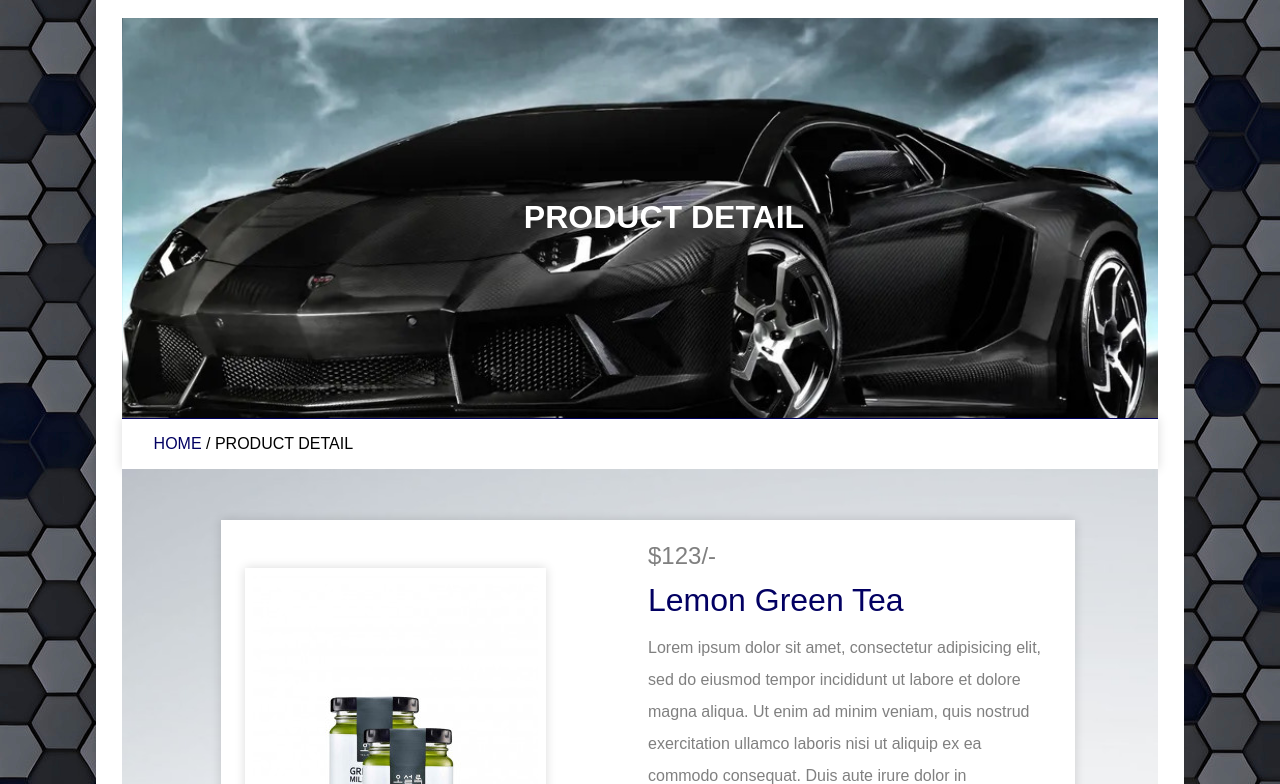
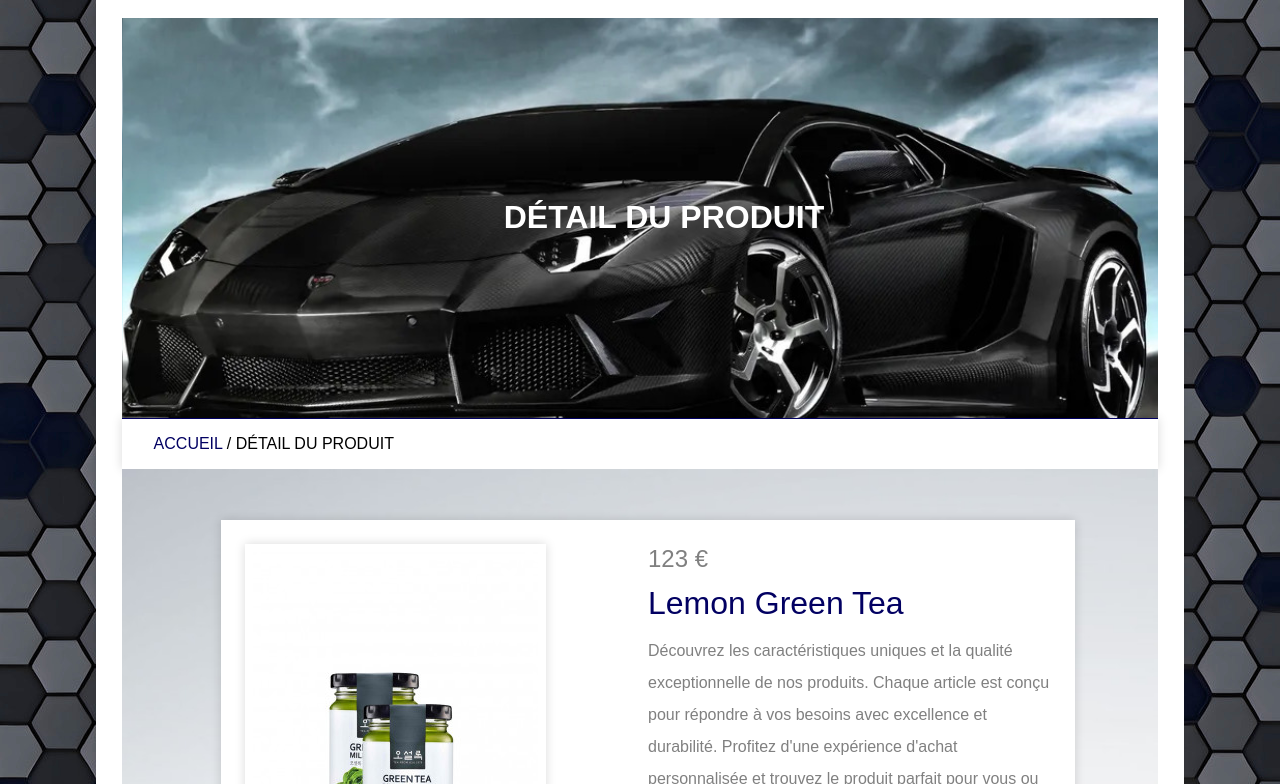
Before and after one commit to LukasMFR/projet-php-e-commerce, a PHP site: page /view_page.php?pid=BLTtlhOgq1cuz7plh4Ia in a window 1280 px wide. Shown: the part 168-952 px from the top of the page. Run offline with PHP 8.4, Linux system fonts and the light colour scheme; data comes from the database, SQL or seed files in the repository.

Commit message:
Update view_page.php

```diff
--- a/view_page.php
+++ b/view_page.php
@@ -23,9 +23,9 @@
 		$cart_num->execute([$user_id, $product_id]);
 
 		if ($varify_wishlist->rowCount() > 0) {
-			$warning_msg[] = 'product already exist in your wishlist';
+			$warning_msg[] = 'Le produit existe déjà dans votre liste de souhaits';
 		}else if ($cart_num->rowCount() > 0) {
-			$warning_msg[] = 'product already exist in your cart';
+			$warning_msg[] = 'Le produit existe déjà dans votre panier';
 		}else{
 			$select_price = $conn->prepare("SELECT * FROM `products` WHERE id = ? LIMIT 1");
 			$select_price->execute([$product_id]);
@@ -33,7 +33,7 @@
 
 			$insert_wishlist = $conn->prepare("INSERT INTO `wishlist`(id, user_id,product_id,price) VALUES(?,?,?,?)");
 			$insert_wishlist->execute([$id, $user_id, $product_id, $fetch_price['price']]);
-			$success_msg[] = 'product added to wishlist successfully';
+			$success_msg[] = 'Produit ajouté à la liste de souhaits avec succès';
 		}
 	}
 	//adding products in cart
@@ -51,9 +51,9 @@
 		$max_cart_items->execute([$user_id]);
 
 		if ($varify_cart->rowCount() > 0) {
-			$warning_msg[] = 'product already exist in your cart';
+			$warning_msg[] = 'Le produit existe déjà dans votre panier';
 		}else if ($max_cart_items->rowCount() > 20) {
-			$warning_msg[] = 'cart is full';
+			$warning_msg[] = 'Le panier est plein';
 		}else{
 			$select_price = $conn->prepare("SELECT * FROM `products` WHERE id = ? LIMIT 1");
 			$select_price->execute([$product_id]);
@@ -61,7 +61,7 @@
 
 			$insert_cart = $conn->prepare("INSERT INTO `cart`(id, user_id,product_id,price,qty) VALUES(?,?,?,?,?)");
 			$insert_cart->execute([$id, $user_id, $product_id, $fetch_price['price'], $qty]);
-			$success_msg[] = 'product added to cart successfully';
+			$success_msg[] = 'Produit ajouté au panier avec succès';
 		}
 	}
 
@@ -75,16 +75,16 @@
 	<meta charset="UTF-8">
 	<meta name="viewport" content="width=device-width, initial-scale=1.0">
 	<link href='https://unpkg.com/boxicons@2.1.4/css/boxicons.min.css' rel='stylesheet'>
-	<title>Green Coffee - product detail page</title>
+	<title>Détail du produit - AutoCar</title>
 </head>
 <body>
 	<?php include 'components/header.php'; ?>
 	<div class="main">
 		<div class="banner">
-			<h1>product detail</h1>
+			<h1>Détail du produit</h1>
 		</div>
 		<div class="title2">
-			<a href="home.php">home </a><span>/ product detail</span>
+			<a href="home.php">Accueil </a><span>/ Détail du produit</span>
 		</div>
 		<section class="view_page">
 			<?php
@@ -100,22 +100,19 @@
 			<form method="post">
 				<img src="image/<?php echo $fetch_products['image']; ?>">
 				<div class="detail">
-					<div class="price">$<?php echo $fetch_products['price']; ?>/-</div>
+					<div class="price"><?php echo $fetch_products['price']; ?> €</div>
 					<div class="name"><?php echo $fetch_products['name']; ?></div>
 					<div class="detail">
-						<p>Lorem ipsum dolor sit amet, consectetur adipisicing elit, sed do eiusmod
-                        tempor incididunt ut labore et dolore magna aliqua. Ut enim ad minim veniam,
-                        quis nostrud exercitation ullamco laboris nisi ut aliquip ex ea commodo
-                        consequat. Duis aute irure dolor in reprehenderit in voluptate velit esse
-                        cillum dolore eu fugiat nulla pariatur. Excepteur sint occaecat cupidatat non
-                        proident, sunt in culpa qui officia deserunt mollit anim id est laborum.</p>
+						<p>Découvrez les caractéristiques uniques et la qualité exceptionnelle de nos produits.
+							Chaque article est conçu pour répondre à vos besoins avec excellence et durabilité.
+							Profitez d'une expérience d'achat personnalisée et trouvez le produit parfait pour vous ou pour offrir.</p>
 
 					</div>
 					<input type="hidden" name="product_id" value="<?php echo $fetch_products['id']; ?>">
 					<div class="button">
-						<button type="submit" name="add_to_wishlist" class="btn">add to wishlist<i class="bx bx-heart"></i></button>
+						<button type="submit" name="add_to_wishlist" class="btn">Ajouter à la liste de souhaits <i class="bx bx-heart"></i></button>
 						<input type="hidden" name="qty" value="1" min="0" class="quantity">
-						<button type="submit" name="add_to_cart" class="btn">add to cart<i class="bx bx-cart"></i></button>
+						<button type="submit" name="add_to_cart" class="btn">Ajouter au panier <i class="bx bx-cart"></i></button>
 					</div>
 				</div>
 			</form>
```
